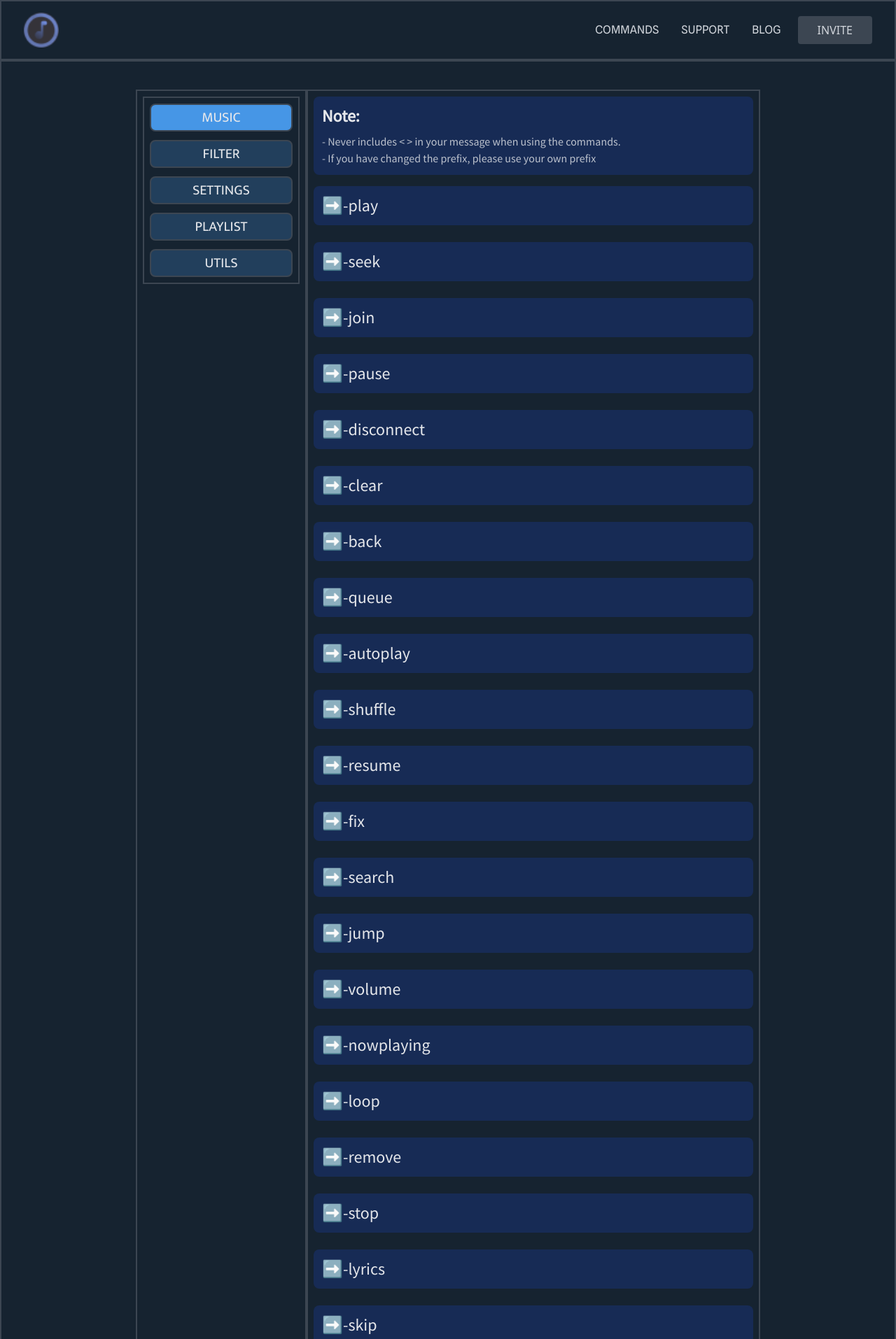
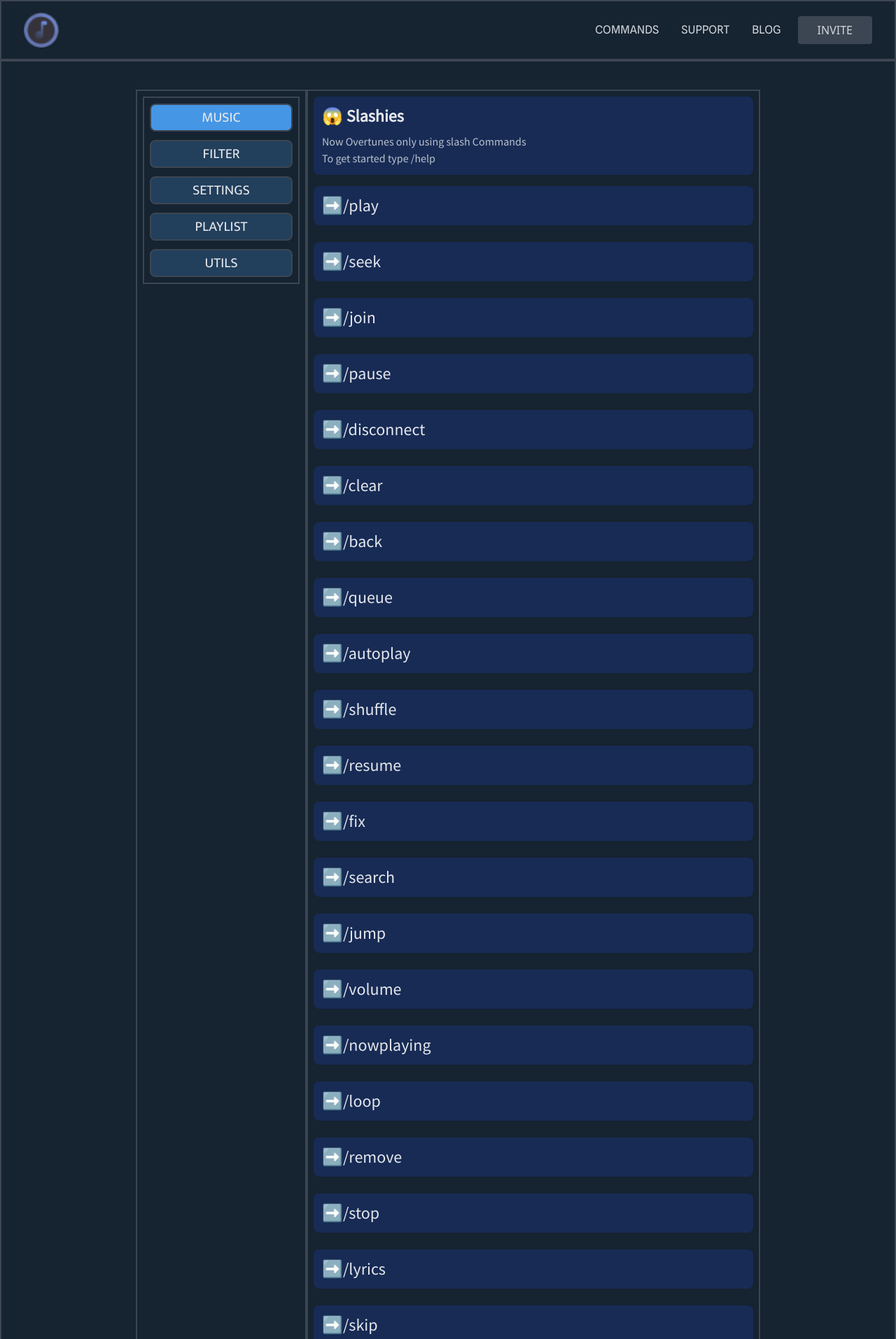
Before and after one commit to overtunes-bot/Overtunes---Website-Next, a Next.js app: page /commands in a window 1280 px wide. Shown: the top 1914 px of the page at 70% size. Built offline with nearby package versions, Linux system fonts and the light colour scheme.

Commit message:
slash updates

```diff
--- a/components/commands/music.js
+++ b/components/commands/music.js
@@ -4,127 +4,127 @@
             <div className="p-2 flex flex-col gap-6 md:text-xl lg:text-2xl">
                 <details className="bg-[#172b55] cursor-pointer rounded-lg p-3 text-gray-200">
                     <summary className="">
-                        -play
+                        /play
                     </summary>
                     <p className="mt-3">Play a song from url or song name, support spotify and Soundcloud</p>
                 </details>
                 <details className="bg-[#172b55] cursor-pointer rounded-lg p-3 text-gray-200">
                     <summary className="">
-                        -seek
+                        /seek
                     </summary>
                     <p className="mt-3">Seek duration on current song</p>
                 </details>
                 <details className="bg-[#172b55] cursor-pointer rounded-lg p-3 text-gray-200">
                     <summary className="">
-                        -join
+                        /join
                     </summary>
                     <p className="mt-3">Make Overtunes join your voice channel</p>
                 </details>
                 <details className="bg-[#172b55] cursor-pointer rounded-lg p-3 text-gray-200">
                     <summary className="">
-                        -pause
+                        /pause
                     </summary>
                     <p className="mt-3">Pause curreng queue</p>
                 </details>
                 <details className="bg-[#172b55] cursor-pointer rounded-lg p-3 text-gray-200">
                     <summary className="">
-                        -disconnect
+                        /disconnect
                     </summary>
                     <p className="mt-3">Make Overtunes leave your voice channel</p>
                 </details>
                 <details className="bg-[#172b55] cursor-pointer rounded-lg p-3 text-gray-200">
                     <summary className="">
-                        -clear
+                        /clear
                     </summary>
                     <p className="mt-3">Clear all current queue</p>
                 </details>
                 <details className="bg-[#172b55] cursor-pointer rounded-lg p-3 text-gray-200">
                     <summary className="">
-                        -back
+                        /back
                     </summary>
                     <p className="mt-3">Back to previous song</p>
                 </details>
                 <details className="bg-[#172b55] cursor-pointer rounded-lg p-3 text-gray-200">
                     <summary className="">
-                        -queue
+                        /queue
                     </summary>
                     <p className="mt-3">Shows current queue</p>
                 </details>
                 <details className="bg-[#172b55] cursor-pointer rounded-lg p-3 text-gray-200">
                     <summary className="">
-                        -autoplay
+                        /autoplay
                     </summary>
                     <p className="mt-3">Enable autoplay for current queue</p>
                 </details>
                 <details className="bg-[#172b55] cursor-pointer rounded-lg p-3 text-gray-200">
                     <summary className="">
-                        -shuffle
+                        /shuffle
                     </summary>
                     <p className="mt-3">Shuffle current queue</p>
                 </details>
                 <details className="bg-[#172b55] cursor-pointer rounded-lg p-3 text-gray-200">
                     <summary className="">
-                        -resume
+                        /resume
                     </summary>
                     <p className="mt-3">Resume current queue if paused</p>
                 </details>
                 <details className="bg-[#172b55] cursor-pointer rounded-lg p-3 text-gray-200">
                     <summary className="">
-                        -fix
+                        /fix
                     </summary>
                     <p className="mt-3">Change discord voice server for better audio</p>
                 </details>
                 <details className="bg-[#172b55] cursor-pointer rounded-lg p-3 text-gray-200">
                     <summary className="">
-                        -search
+                        /search
                     </summary>
                     <p className="mt-3">Search requested song title</p>
                 </details>
                 <details className="bg-[#172b55] cursor-pointer rounded-lg p-3 text-gray-200">
                     <summary className="">
-                        -jump
+                        /jump
                     </summary>
                     <p className="mt-3">Jump to another song at queue</p>
                 </details>
                 <details className="bg-[#172b55] cursor-pointer rounded-lg p-3 text-gray-200">
                     <summary className="">
-                        -volume
+                        /volume
                     </summary>
                     <p className="mt-3">Change volume for current queue</p>
                 </details>
                 <details className="bg-[#172b55] cursor-pointer rounded-lg p-3 text-gray-200">
                     <summary className="">
-                        -nowplaying
+                        /nowplaying
                     </summary>
                     <p className="mt-3">Shows current playing song</p>
                 </details>
                 <details className="bg-[#172b55] cursor-pointer rounded-lg p-3 text-gray-200">
                     <summary className="">
-                        -loop
+                        /loop
                     </summary>
                     <p className="mt-3">Loop current song or queue</p>
                 </details>
                 <details className="bg-[#172b55] cursor-pointer rounded-lg p-3 text-gray-200">
                     <summary className="">
-                        -remove
+                        /remove
                     </summary>
                     <p className="mt-3">Remove request song at queue</p>
                 </details>
                 <details className="bg-[#172b55] cursor-pointer rounded-lg p-3 text-gray-200">
                     <summary className="">
-                        -stop
+                        /stop
                     </summary>
                     <p className="mt-3">Stop current queue and remove all songs</p>
                 </details>
                 <details className="bg-[#172b55] cursor-pointer rounded-lg p-3 text-gray-200">
                     <summary className="">
-                        -lyrics
+                        /lyrics
                     </summary>
                     <p className="mt-3">Search for lyrics for requested title or current song</p>
                 </details>
                 <details className="bg-[#172b55] cursor-pointer rounded-lg p-3 text-gray-200">
                     <summary className="">
-                        -skip
+                        /skip
                     </summary>
                     <p className="mt-3">Skip current song</p>
                 </details>
--- a/components/commands/setting.js
+++ b/components/commands/setting.js
@@ -4,39 +4,27 @@
             <div className="p-2 flex flex-col gap-6 md:text-xl lg:text-2xl">
                 <details className="bg-[#172b55] cursor-pointer rounded-lg p-3 text-gray-200">
                     <summary className="">
-                        -setup
-                    </summary>
-                    <p className="mt-3">Setup special text channel for requesting song</p>
-                </details>
-                <details className="bg-[#172b55] cursor-pointer rounded-lg p-3 text-gray-200">
-                    <summary className="">
-                        -defaultvolume
+                        /defaultvolume
                     </summary>
                     <p className="mt-3">Set default volume for player</p>
                 </details>
                 <details className="bg-[#172b55] cursor-pointer rounded-lg p-3 text-gray-200">
                     <summary className="">
-                        -prefix
-                    </summary>
-                    <p className="mt-3">Set default prefix for the bot</p>
-                </details>
-                <details className="bg-[#172b55] cursor-pointer rounded-lg p-3 text-gray-200">
-                    <summary className="">
-                        -djonly
+                        /djonly
                     </summary>
                     <p className="mt-3">Set Overtunes only used for user has DJ role</p>
                 </details>
                 <details className="bg-[#172b55] cursor-pointer rounded-lg p-3 text-gray-200">
                     <summary className="">
-                        -announce
+                        /announce
                     </summary>
                     <p className="mt-3">Enable or unable announcement when song playing</p>
                 </details>
                 <details className="bg-[#172b55] cursor-pointer rounded-lg p-3 text-gray-200">
                     <summary className="">
-                        -movenode
+                        /movenode
                     </summary>
-                    <p className="mt-3">Move current music server to antoher node</p>
+                    <p className="mt-3">Move current music server to another node</p>
                 </details>
             </div>
         </section>
--- a/pages/blog.js
+++ b/pages/blog.js
@@ -16,13 +16,20 @@
             <Navbar />
 
             <section className='border-[#3C4652] border-2 p-8'>
-                <div className='border-[#3C4652] border-2 p-2'>
+                <div className='border-[#3C4652] border-2 p-2 flex flex-col gap-4 md:flex-row md:gap-20'>
                     <div className='bg-[#223f5c] p-4 rounded-lg'>
                         <h1 className='text-xl text-white font-bold'>
                             Got Verified
                         </h1>
-                        <p className='mt-5 text-gray-200/90'>Overtunes finally got verfied by Discord 🎉</p>
+                        <p className='mt-5 text-gray-200/90'>Overtunes finally got verified by Discord 🎉</p>
                         <p className='text-sm mt-3 text-gray-400'>01/12/2021</p>
+                    </div>
+                    <div className='bg-[#223f5c] p-4 rounded-lg'>
+                        <h1 className='text-xl text-white font-bold'>
+                            Slashies 😱
+                        </h1>
+                        <p className='mt-5 text-gray-200/90'>Now Overtunes will only support slash commands</p>
+                        <p className='text-sm mt-3 text-gray-400'>09/02/2022</p>
                     </div>
                 </div>
             </section>
--- a/pages/commands.js
+++ b/pages/commands.js
@@ -53,9 +53,9 @@
 
                 <div id='commands' className='mt-5 md:mt-0 w-full border-[#3C4652] border-2 font-sansPro'>
                     <div className='bg-[#172b55] rounded-lg p-3 m-2'>
-                        <h3 className='font-bold text-2xl text-gray-200'>Note:</h3>
-                        <p className='font-lato text-gray-200/80 mt-2'>{'- Never includes < > in your message when using the commands.'}</p>
-                        <p className='font-lato text-gray-200/80'>- If you have changed the prefix, please use your own prefix</p>
+                        <h3 className='font-bold text-2xl text-gray-200'>😱 Slashies</h3>
+                        <p className='font-lato text-gray-200/80 mt-2'>Now Overtunes only using slash Commands</p>
+                        <p className='font-lato text-gray-200/80'>To get started type /help</p>
                     </div>
                     {command}
                 </div>
```
Also changed, not shown: components/commands/Playlist.js (+8 -8 lines), components/commands/filter.js (+11 -11 lines), components/commands/utils.js (+7 -7 lines).
